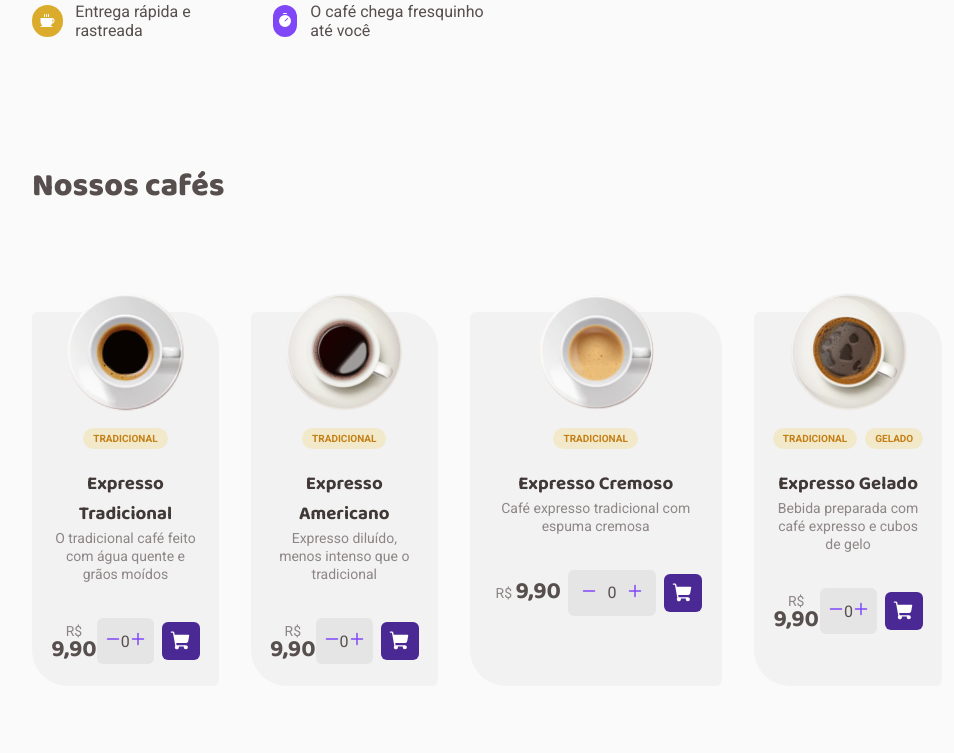
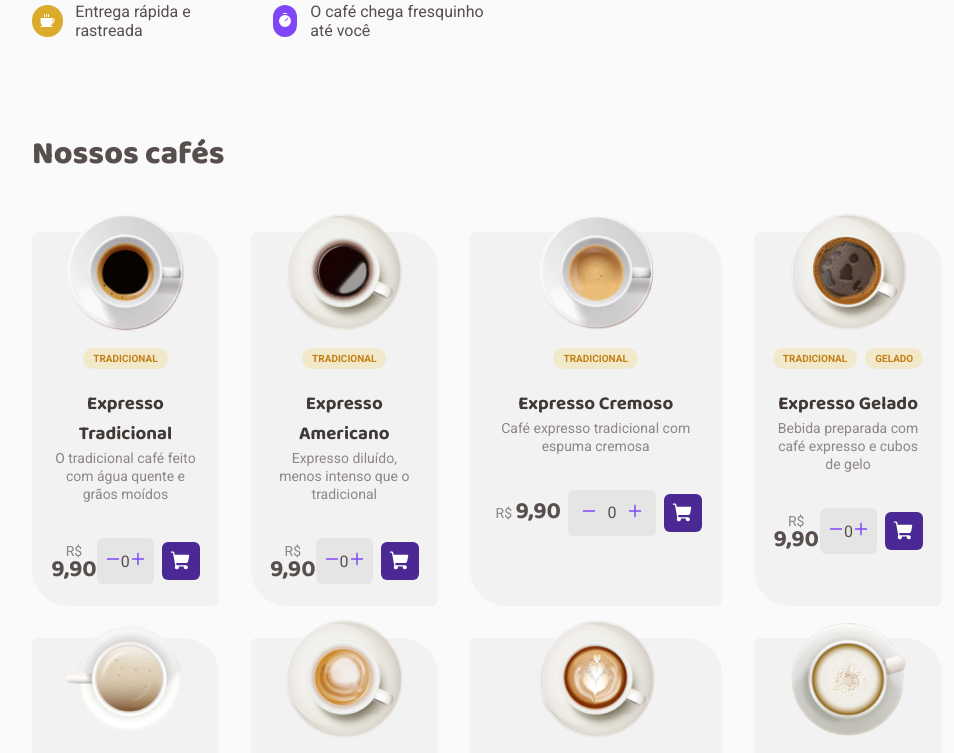
Before and after one commit to Matheussop/Coffe-Delivery, a React (Vite) app: page / in a window 1280 px wide. Shown: the part 600-1353 px from the top of the page, without its empty margins (224-1178 px from the left). Built offline with nearby package versions, Linux system fonts and the light colour scheme; the HTML template or start-up script is replaced by a standard one.

Commit message:
refactor: Change layout position

```diff
--- a/src/pages/Home/components/CoffeItem/styles.ts
+++ b/src/pages/Home/components/CoffeItem/styles.ts
@@ -8,8 +8,6 @@ export const ItemContainer = styled.div`
   background-color: ${({theme}) => theme.colors["base-card"]};
 
   border-radius: 6px 36px 6px 36px;
-
-  margin-top: 4.5rem;
 
   img {
     margin-top: -1.2rem;
--- a/src/pages/Home/style.ts
+++ b/src/pages/Home/style.ts
@@ -54,12 +54,11 @@ export const IntroImage = styled.div`
 `;
 
 export const ContentContainer = styled.div`
-  margin: 2rem 0 ;
 
 `;
 
 export const CoffeesContainer = styled.div`
-  margin: 2rem 0 ;
+  margin-top: 3.5rem;
   display: grid;
   grid-template-columns: 1fr 1fr 1fr 1fr;
 
```
